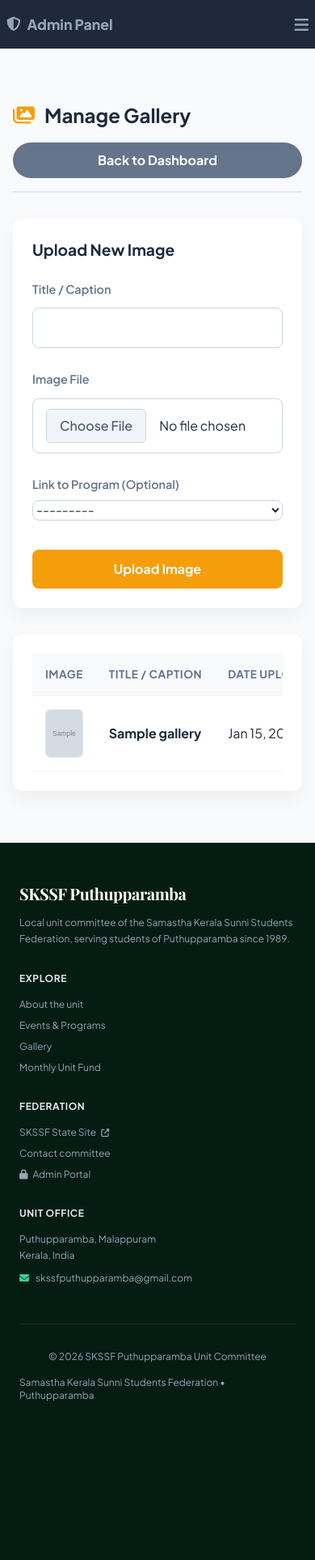
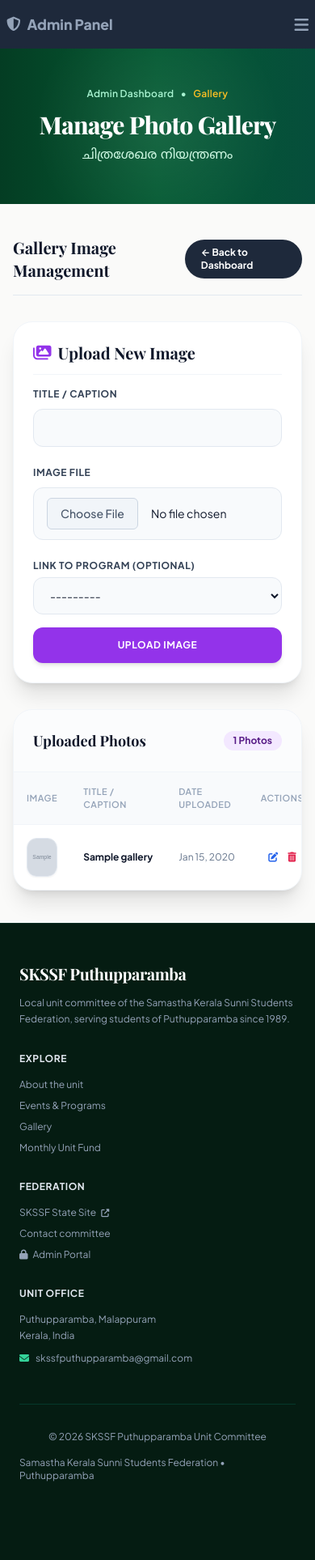
Before and after one commit to sinan-prvt/Islamic_Center, a Django app: page /manage/gallery/ in a window 390 px wide. Shown: the whole page at 81% size. Before the commit the page ends 1731 px from the top, so only its background shows below. Run offline with Django 5.2, Linux system fonts and the light colour scheme; a user stored in the database is signed in; data comes from the database, SQL or seed files in the repository; tables that the repository leaves empty hold one stand-in row (values such as "Sample post"); grey boxes marked "Sample" are stand-in pictures; some libraries are stand-ins or nearby versions; some web fonts are replaced.

Commit message:
Redesign Manage Gallery admin page with Playfair Display typography and responsive photo list

```diff
--- a/templates/manage_gallery.html
+++ b/templates/manage_gallery.html
@@ -1,88 +1,139 @@
 {% extends 'base.html' %}
+{% load static %}
 
 {% block title %}Manage Gallery - SKSSF Administration{% endblock %}
 
 {% block content %}
-<div class="py-16 bg-slate-50 min-h-[80vh]">
-    <div class="container mx-auto px-4 max-w-[1200px]">
+<!-- Page Hero Banner -->
+<section class="bg-gradient-to-r from-[#043d23] via-[#045a33] to-[#064e3b] text-white py-12 md:py-16 px-4 text-center relative overflow-hidden">
+    <div class="absolute inset-0 bg-[radial-gradient(circle,rgba(255,255,255,0.08)_0%,transparent_70%)] pointer-events-none"></div>
+    <div class="container mx-auto relative z-10">
+        <div class="flex justify-center items-center gap-2 text-xs md:text-sm text-emerald-200 font-semibold mb-3 tracking-wide">
+            <a href="{% url 'dashboard' %}" class="hover:text-amber-300 no-underline text-emerald-200 transition-colors">Admin Dashboard</a>
+            <span>&bull;</span>
+            <span class="text-amber-400">Gallery</span>
+        </div>
+        <h1 class="font-serif text-3xl sm:text-4xl font-extrabold tracking-tight mb-2 text-white">Manage Photo Gallery</h1>
+        <p class="font-malayalam text-base text-emerald-100 max-w-xl mx-auto font-medium">
+            ചിത്രശേഖര നിയന്ത്രണം
+        </p>
+    </div>
+</section>
 
-        <div class="flex flex-col md:flex-row md:justify-between md:items-center mb-8 pb-4 border-b-2 border-slate-200 gap-4">
-            <h1 class="text-[1.5rem] md:text-[2rem] text-textmain flex items-center gap-3 m-0 font-bold"><i class="fas fa-images text-[#f59e0b]"></i> Manage Gallery</h1>
-            <a href="{% url 'dashboard' %}" class="inline-block bg-slate-500 text-white px-6 py-2.5 rounded-full font-bold no-underline transition-colors hover:bg-slate-600 text-center">Back to Dashboard</a>
+<!-- Main Content -->
+<section class="bg-[#fafaf9] py-10 md:py-16 min-h-[80vh]">
+    <div class="container mx-auto px-4 md:px-8 max-w-6xl">
+
+        <div class="flex justify-between items-center mb-8 pb-4 border-b border-slate-200">
+            <h3 class="font-serif text-xl font-bold text-slate-900 m-0">Gallery Image Management</h3>
+            <a href="{% url 'dashboard' %}" class="bg-slate-800 hover:bg-slate-900 text-white px-5 py-2 rounded-full font-bold text-xs no-underline transition-colors shadow-sm">
+                &larr; Back to Dashboard
+            </a>
         </div>
 
-        <div class="grid grid-cols-1 md:grid-cols-[1fr_2.5fr] gap-8 items-start">
-            <div class="bg-white p-6 md:p-8 rounded-xl shadow-[0_10px_25px_rgba(0,0,0,0.05)] md:sticky md:top-8">
-                <h2 class="text-[1.2rem] text-textmain mb-6 font-bold">Upload New Image</h2>
-                <form method="POST" enctype="multipart/form-data">
+        <div class="grid grid-cols-1 lg:grid-cols-12 gap-8 items-start">
+
+            <!-- Left 4 Cols: Upload Form -->
+            <div class="lg:col-span-4 bg-white p-6 sm:p-8 rounded-3xl shadow-xl border border-slate-100 lg:sticky lg:top-8">
+                <h3 class="font-serif text-xl font-bold text-slate-900 mb-4 pb-3 border-b border-slate-100 flex items-center gap-2">
+                    <i class="fas fa-images text-purple-600"></i> Upload New Image
+                </h3>
+
+                <form method="POST" enctype="multipart/form-data" class="form-card space-y-4">
                     {% csrf_token %}
-                    <div class="mb-5">
-                        <label class="block mb-2 font-semibold text-textmuted text-[0.9rem]">Title / Caption</label>
+                    <div>
+                        <label class="block text-xs font-bold uppercase tracking-wider text-slate-700 mb-1.5">Title / Caption</label>
                         {{ form.title }}
                     </div>
-                    <div class="mb-5">
-                        <label class="block mb-2 font-semibold text-textmuted text-[0.9rem]">Image File</label>
+                    <div>
+                        <label class="block text-xs font-bold uppercase tracking-wider text-slate-700 mb-1.5">Image File</label>
                         {{ form.image }}
                     </div>
-                    <div class="mb-5">
-                        <label class="block mb-2 font-semibold text-textmuted text-[0.9rem]">Link to Program (Optional)</label>
+                    <div>
+                        <label class="block text-xs font-bold uppercase tracking-wider text-slate-700 mb-1.5">Link to Program (Optional)</label>
                         {{ form.program }}
                     </div>
-                    <button type="submit" class="w-full p-3 bg-amber-500 text-white border-none rounded-lg font-bold cursor-pointer mt-4 transition-colors hover:bg-amber-600">Upload Image</button>
+
+                    <button type="submit" class="w-full py-3.5 bg-purple-600 hover:bg-purple-700 text-white font-bold rounded-xl text-xs uppercase tracking-wider shadow-md transition-all hover:scale-[1.01] cursor-pointer mt-2">
+                        Upload Image
+                    </button>
                 </form>
             </div>
 
-            <div class="bg-white p-6 md:p-8 rounded-xl shadow-[0_10px_25px_rgba(0,0,0,0.05)] overflow-hidden">
-                <div class="block w-full overflow-x-auto whitespace-nowrap">
-                    <table class="w-full border-collapse">
+            <!-- Right 8 Cols: Images Table Card -->
+            <div class="lg:col-span-8 bg-white rounded-3xl shadow-xl border border-slate-100 overflow-hidden">
+                <div class="p-6 border-b border-slate-100 flex justify-between items-center bg-slate-50/50">
+                    <h3 class="font-serif text-lg font-bold text-slate-900 m-0">Uploaded Photos</h3>
+                    <span class="bg-purple-100 text-purple-900 text-xs font-bold px-3 py-1 rounded-full">{{ images|length }} Photos</span>
+                </div>
+
+                <div class="overflow-x-auto">
+                    <table class="w-full text-xs md:text-sm">
                         <thead>
-                            <tr>
-                                <th class="p-4 md:px-6 md:py-4 text-left bg-slate-50 font-bold text-textmuted uppercase text-[0.85rem] tracking-[0.5px] border-b border-slate-100">Image</th>
-                                <th class="p-4 md:px-6 md:py-4 text-left bg-slate-50 font-bold text-textmuted uppercase text-[0.85rem] tracking-[0.5px] border-b border-slate-100">Title / Caption</th>
-                                <th class="p-4 md:px-6 md:py-4 text-left bg-slate-50 font-bold text-textmuted uppercase text-[0.85rem] tracking-[0.5px] border-b border-slate-100">Date Uploaded</th>
-                                <th class="p-4 md:px-6 md:py-4 text-left bg-slate-50 font-bold text-textmuted uppercase text-[0.85rem] tracking-[0.5px] border-b border-slate-100">Actions</th>
+                            <tr class="bg-slate-50 text-slate-400 font-bold uppercase tracking-wider text-[11px] border-b border-slate-100">
+                                <th class="p-4 text-left font-semibold">Image</th>
+                                <th class="p-4 text-left font-semibold">Title / Caption</th>
+                                <th class="p-4 text-left font-semibold">Date Uploaded</th>
+                                <th class="p-4 text-center font-semibold">Actions</th>
                             </tr>
                         </thead>
-                        <tbody>
+                        <tbody class="divide-y divide-slate-100">
                             {% for img in images %}
-                            <tr class="hover:bg-slate-50 transition-colors">
-                                <td class="p-4 md:px-6 md:py-4 text-left border-b border-slate-100"><img src="{{ img.image.url }}" class="w-[80px] h-[60px] object-cover rounded-md border border-slate-200" alt="{{ img.title }}" loading="lazy"></td>
-                                <td class="p-4 md:px-6 md:py-4 text-left border-b border-slate-100">
-                                    <div class="font-bold text-textmain">{{ img.title }}</div>
-                                    {% if img.program %}<div class="text-[0.8rem] text-textmuted">Linked: {{ img.program.title }}</div>{% endif %}
+                            <tr class="hover:bg-slate-50/80 transition-colors">
+                                <td class="p-4 whitespace-nowrap">
+                                    <img src="{{ img.image.url }}" class="w-16 h-12 object-cover rounded-xl border border-slate-200 shadow-sm" alt="{{ img.title }}" loading="lazy">
                                 </td>
-                                <td class="p-4 md:px-6 md:py-4 text-left border-b border-slate-100">{{ img.date_uploaded|date:"M d, Y" }}</td>
-                                <td class="p-4 md:px-6 md:py-4 text-left border-b border-slate-100 flex gap-2.5">
-                                    <a href="{% url 'edit_gallery' img.pk %}" class="text-blue-500 transition-colors hover:text-blue-700" title="Edit"><i class="fas fa-edit"></i></a>
-                                    <a href="{% url 'delete_gallery' img.pk %}" class="text-red-500 transition-colors hover:text-red-700" title="Delete"><i class="fas fa-trash-alt"></i></a>
+                                <td class="p-4 font-bold text-slate-900 whitespace-nowrap">
+                                    {{ img.title }}
+                                    {% if img.program %}
+                                    <span class="text-[11px] font-medium text-emerald-700 block"><i class="fas fa-link mr-1"></i> {{ img.program.title }}</span>
+                                    {% endif %}
+                                </td>
+                                <td class="p-4 text-slate-500 whitespace-nowrap">{{ img.date_uploaded|date:"M d, Y" }}</td>
+                                <td class="p-4 text-center whitespace-nowrap">
+                                    <div class="flex items-center justify-center gap-3">
+                                        <a href="{% url 'edit_gallery' img.pk %}" class="text-blue-600 hover:text-blue-800 transition-colors" title="Edit"><i class="fas fa-edit"></i></a>
+                                        <a href="{% url 'delete_gallery' img.pk %}" class="text-rose-600 hover:text-rose-800 transition-colors" title="Delete"><i class="fas fa-trash-alt"></i></a>
+                                    </div>
                                 </td>
                             </tr>
                             {% empty %}
                             <tr>
-                                <td colspan="4" class="text-center text-textmuted p-8 border-b border-slate-100">No images uploaded yet.</td>
+                                <td colspan="4" class="text-center text-slate-400 p-8">No images uploaded yet.</td>
                             </tr>
                             {% endfor %}
                         </tbody>
                     </table>
                 </div>
             </div>
+
         </div>
     </div>
-</div>
+</section>
 
 <style>
-    /* Styling for Django generated forms in this page */
-    .form-card input, .form-card select, .form-card textarea {
+    .form-card input:not([type="checkbox"]), .form-card select, .form-card textarea {
         width: 100%;
-        padding: 0.8rem;
-        border: 1px solid #cbd5e1;
-        border-radius: 6px;
+        padding: 0.75rem 1rem;
+        background-color: #f8fafc;
+        border: 1px solid #e2e8f0;
+        border-radius: 0.75rem;
         font-family: inherit;
+        font-size: 0.875rem;
+        color: #0f172a;
         outline: none;
-        transition: border-color 0.2s;
+        transition: all 0.2s ease;
     }
-    .form-card input:focus, .form-card select:focus, .form-card textarea:focus {
-        border-color: #f59e0b;
+    .form-card input[type="checkbox"] {
+        width: 1.25rem !important;
+        height: 1.25rem !important;
+        padding: 0 !important;
+        accent-color: #045a33;
+        cursor: pointer;
+    }
+    .form-card input:not([type="checkbox"]):focus, .form-card select:focus, .form-card textarea:focus {
+        border-color: #9333ea;
+        background-color: #ffffff;
     }
 </style>
 {% endblock %}
```
